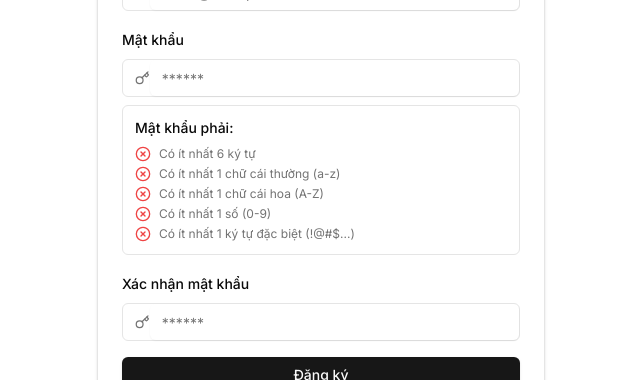
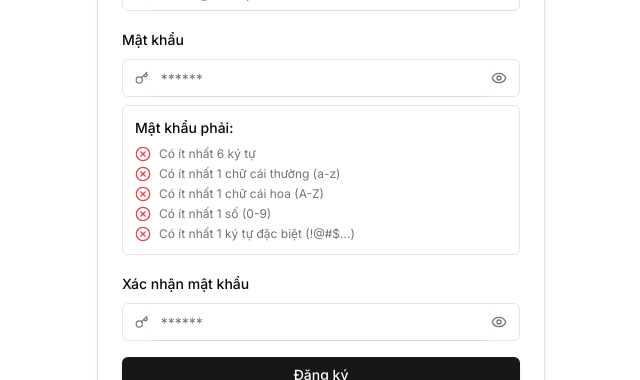
Before and after one commit to Caoophuongg/quickcv, a Next.js app: page /register in a window 1280 px wide. Shown: the part 282-662 px from the top of the page, without its empty margins (319-959 px from the left). Built offline with nearby package versions, Linux system fonts and the light colour scheme; no server answers.

Commit message:
feat: add password visibility toggle and include avatarUrl in user profile updates

```diff
--- a/src/app/api/auth/login/route.ts
+++ b/src/app/api/auth/login/route.ts
@@ -60,6 +60,7 @@ export async function POST(req: NextRequest) {
         firstName: user.firstName,
         lastName: user.lastName,
         role: user.role,
+        avatarUrl: user.avatarUrl,
       },
     });
 
--- a/src/app/login/page.tsx
+++ b/src/app/login/page.tsx
@@ -20,10 +20,10 @@ import {
 import { Input } from "@/components/ui/input";
 import { useAuthContext } from "@/providers/AuthProvider";
 import { zodResolver } from "@hookform/resolvers/zod";
-import { Mail, Key, Loader2 } from "lucide-react";
+import { Mail, Key, Loader2, Eye, EyeOff } from "lucide-react";
 import Link from "next/link";
 import { useRouter, useSearchParams } from "next/navigation";
-import { useEffect } from "react";
+import { useEffect, useState } from "react";
 import { useForm } from "react-hook-form";
 import { z } from "zod";
 import { toast } from "sonner";
@@ -40,6 +40,7 @@ export default function LoginPage() {
   const router = useRouter();
   const searchParams = useSearchParams();
   const redirect = searchParams.get("redirect") || "/resumes";
+  const [showPassword, setShowPassword] = useState(false);
 
   const form = useForm<LoginValues>({
     resolver: zodResolver(loginSchema),
@@ -67,6 +68,10 @@ export default function LoginPage() {
 
   const onSubmit = async (values: LoginValues) => {
     await login(values);
+  };
+
+  const togglePasswordVisibility = () => {
+    setShowPassword(!showPassword);
   };
 
   return (
@@ -111,11 +116,23 @@ export default function LoginPage() {
                       <div className="flex items-center rounded-md border border-input ring-offset-background focus-within:ring-2 focus-within:ring-ring">
                         <Key className="ml-3 h-4 w-4 text-muted-foreground" />
                         <Input
-                          type="password"
+                          type={showPassword ? "text" : "password"}
                           placeholder="******"
                           className="border-0 focus-visible:ring-0"
                           {...field}
                         />
+                        <button
+                          type="button"
+                          onClick={togglePasswordVisibility}
+                          className="mr-3 hover:text-primary"
+                          aria-label={showPassword ? "Ẩn mật khẩu" : "Hiện mật khẩu"}
+                        >
+                          {showPassword ? (
+                            <EyeOff className="h-4 w-4 text-muted-foreground" />
+                          ) : (
+                            <Eye className="h-4 w-4 text-muted-foreground" />
+                          )}
+                        </button>
                       </div>
                     </FormControl>
                     <FormMessage />
--- a/src/app/register/page.tsx
+++ b/src/app/register/page.tsx
@@ -20,7 +20,7 @@ import {
 import { Input } from "@/components/ui/input";
 import { useAuthContext } from "@/providers/AuthProvider";
 import { zodResolver } from "@hookform/resolvers/zod";
-import { Mail, Key, User, Loader2, CheckCircle2, XCircle } from "lucide-react";
+import { Mail, Key, User, Loader2, CheckCircle2, XCircle, Eye, EyeOff } from "lucide-react";
 import Link from "next/link";
 import { useRouter } from "next/navigation";
 import { useEffect, useState } from "react";
@@ -71,6 +71,8 @@ export default function RegisterPage() {
   const { register, error, loading, isAuthenticated } = useAuthContext();
   const router = useRouter();
   const [passwordInput, setPasswordInput] = useState("");
+  const [showPassword, setShowPassword] = useState(false);
+  const [showConfirmPassword, setShowConfirmPassword] = useState(false);
 
   const form = useForm<RegisterValues>({
     resolver: zodResolver(registerSchema),
@@ -98,6 +100,14 @@ export default function RegisterPage() {
   const onSubmit = async (values: RegisterValues) => {
     const { confirmPassword, ...registerData } = values;
     await register(registerData);
+  };
+
+  const togglePasswordVisibility = () => {
+    setShowPassword(!showPassword);
+  };
+
+  const toggleConfirmPasswordVisibility = () => {
+    setShowConfirmPassword(!showConfirmPassword);
   };
 
   // Component hiển thị trạng thái yêu cầu mật khẩu
@@ -198,7 +208,7 @@ export default function RegisterPage() {
                       <div className="flex items-center rounded-md border border-input ring-offset-background focus-within:ring-2 focus-within:ring-ring">
                         <Key className="ml-3 h-4 w-4 text-muted-foreground" />
                         <Input
-                          type="password"
+                          type={showPassword ? "text" : "password"}
                           placeholder="******"
                           className="border-0 focus-visible:ring-0"
                           {...field}
@@ -207,6 +217,18 @@ export default function RegisterPage() {
                             setPasswordInput(e.target.value);
                           }}
                         />
+                        <button
+                          type="button"
+                          onClick={togglePasswordVisibility}
+                          className="mr-3 hover:text-primary"
+                          aria-label={showPassword ? "Ẩn mật khẩu" : "Hiện mật khẩu"}
+                        >
+                          {showPassword ? (
+                            <EyeOff className="h-4 w-4 text-muted-foreground" />
+                          ) : (
+                            <Eye className="h-4 w-4 text-muted-foreground" />
+                          )}
+                        </button>
                       </div>
                     </FormControl>
                     <div className="mt-3 space-y-2 rounded-md border p-3">
@@ -248,11 +270,23 @@ export default function RegisterPage() {
                       <div className="flex items-center rounded-md border border-input ring-offset-background focus-within:ring-2 focus-within:ring-ring">
                         <Key className="ml-3 h-4 w-4 text-muted-foreground" />
                         <Input
-                          type="password"
+                          type={showConfirmPassword ? "text" : "password"}
                           placeholder="******"
                           className="border-0 focus-visible:ring-0"
                           {...field}
                         />
+                        <button
+                          type="button"
+                          onClick={toggleConfirmPasswordVisibility}
+                          className="mr-3 hover:text-primary"
+                          aria-label={showConfirmPassword ? "Ẩn mật khẩu" : "Hiện mật khẩu"}
+                        >
+                          {showConfirmPassword ? (
+                            <EyeOff className="h-4 w-4 text-muted-foreground" />
+                          ) : (
+                            <Eye className="h-4 w-4 text-muted-foreground" />
+                          )}
+                        </button>
                       </div>
                     </FormControl>
                     <FormMessage />
--- a/src/hooks/useAuth.ts
+++ b/src/hooks/useAuth.ts
@@ -226,12 +226,24 @@ export function useAuth(): UseAuthReturn {
       }
 
       // Tạo body cập nhật profile
-      const updateData = {
+      const updateData: {
+        firstName?: string;
+        lastName?: string;
+        avatarUrl?: string | null;
+      } = {
         firstName: data.firstName,
         lastName: data.lastName,
-        ...(avatarUrl && { avatarUrl }),
-        ...(data.avatar === null && { avatarUrl: null }),
       };
+
+      // Chỉ thêm avatarUrl vào updateData khi:
+      // 1. Đã upload ảnh mới (avatar là File)
+      // 2. Hoặc muốn xóa ảnh (avatar là null)
+      if (data.avatar instanceof File && avatarUrl) {
+        updateData.avatarUrl = avatarUrl;
+      } else if (data.avatar === null) {
+        updateData.avatarUrl = null;
+      }
+      // Nếu không chỉnh sửa avatar (data.avatar là undefined), không gửi trường avatarUrl
 
       const response = await fetch("/api/auth/update-profile", {
         method: "PUT",
--- a/src/lib/auth.ts
+++ b/src/lib/auth.ts
@@ -102,6 +102,7 @@ export async function getUserById(id: string) {
       firstName: true,
       lastName: true,
       role: true,
+      avatarUrl: true,
       createdAt: true,
       updatedAt: true,
     },
```
